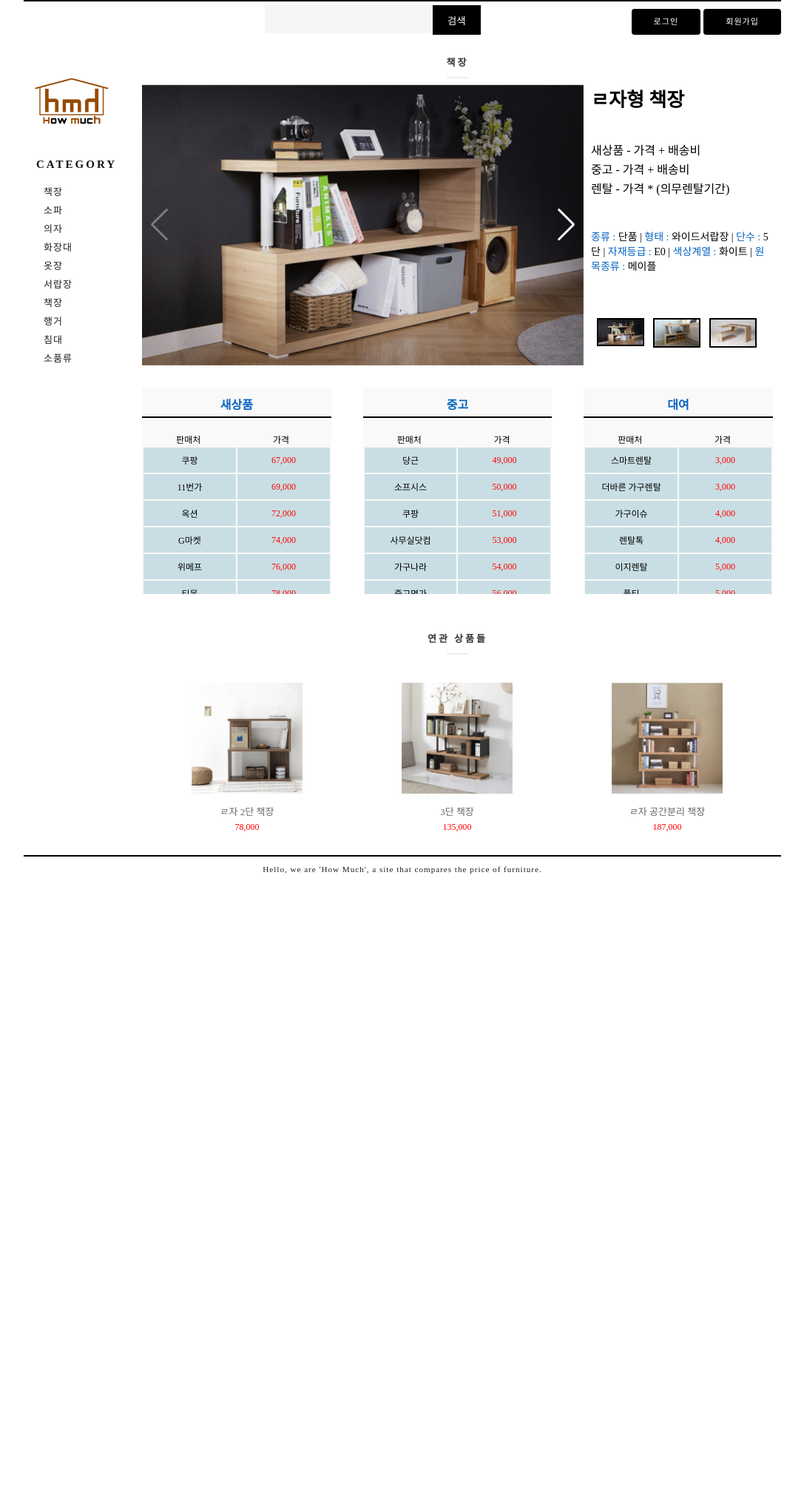
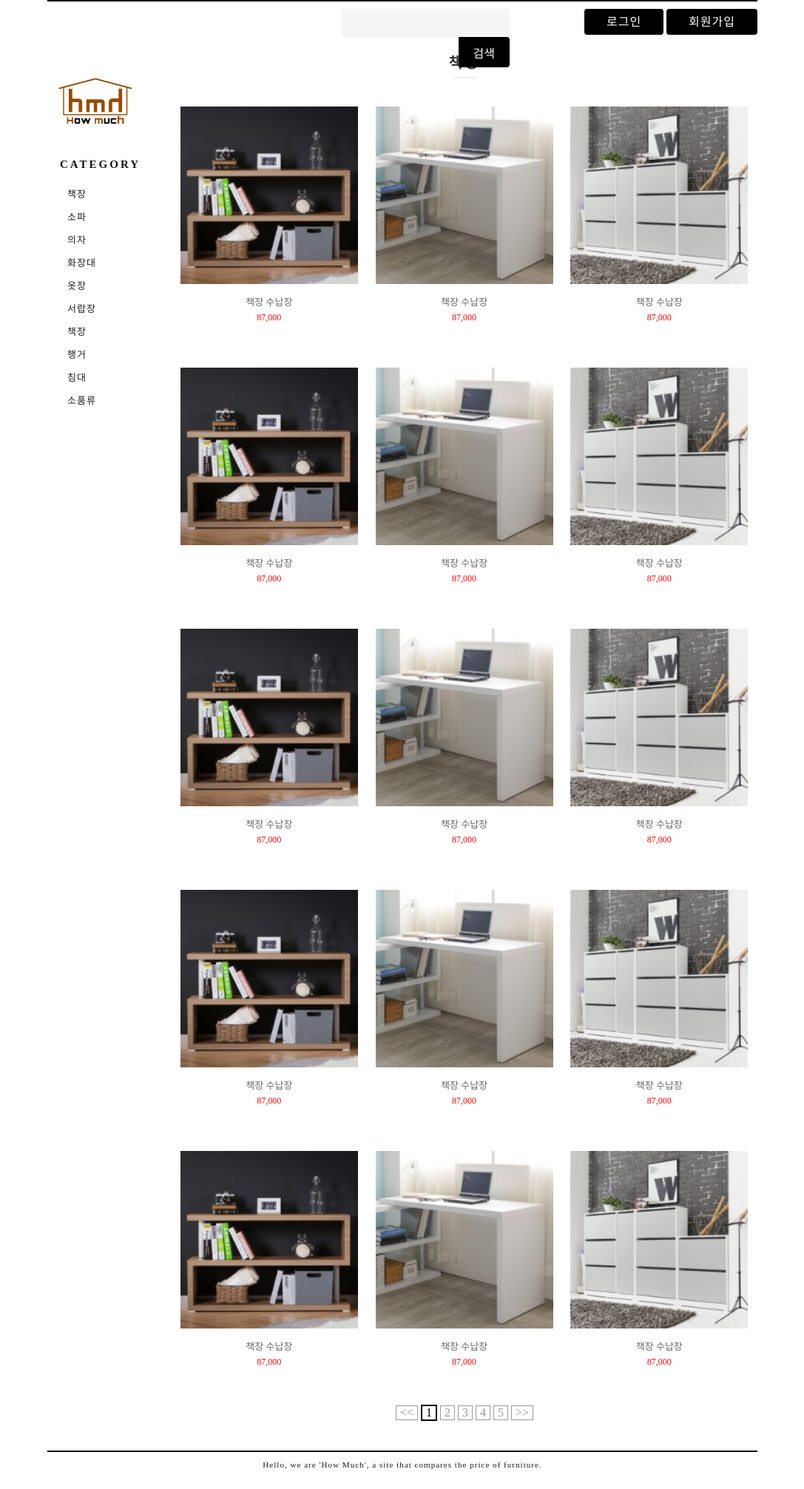
Before and after one commit to bongj9/h_d, a Django app: template user/templates/origin/nav_list.html in a window 1280 px wide. Shown: the whole page at 74% size, without its empty margins (96-1183 px from the left). Before the commit the page ends 1181 px from the top, so only its background shows below. Run offline with Django 4.2, Linux system fonts and the light colour scheme; the template is opened without the code that fills it, so the values that code supplies are empty; parts of the project's set-up code (start-up, migrations or seed data) failed here and were passed over.

Commit message:
전체적인 폼과 세부사항 변경

```diff
--- a/user/templates/css/style.css
+++ b/user/templates/css/style.css
@@ -2,19 +2,22 @@
 /* 클래스명 생성은 자기 맘대로 ㅋ 알아볼수 있게만 */
 body{margin:0;padding:0;}
 a{text-decoration: none;}/* 링크 밑줄 없애기 */
-.full_width{width:1024px;margin:0 auto;}/* 각 페이지 가로 사이즈 지정 */
+.full_width{width:75%;margin:0 auto;}/* 각 페이지 가로 사이즈 지정 */
 /* margin:0 auto; 가운데로 마진 패딩(padding) 둘다 똑같이 값을 줄수 있음, 위 오른쪽 아래 왼쪽 시계방향으로 */
 
 /* 상단 검색과 로그인 회원가입 버튼이 있는 영역 */
 /* main */
 .top_fixed{width:100%;position:fixed;z-index:99;background:#fff;}
-.top_block{border-top:2px solid #000;text-align:right;padding:5px 0 5px 0;}
+.top_block{border-top:2px solid #000;text-align:right;padding:10px 0 10px 0;}
 /* 검색창 수정 */
-.top_block .search{padding:10px;border:0;background:#f5f5f5;vertical-align: top;font-size:16px}
-.top_block input[type=submit]{background:#000;color:#fff;padding:10.5px  20px;border:0;margin: 0 200px 0 0;}
+/* 검색창을 화면에 따라 가운데로 하기 위해 적용 */
+.top_block {position: relative;}
+.top_block .search_location{position:absolute;width:290px;left:50%;transform: translate(-50%, 0);}
+.top_block .search_location .search{padding:10px;border:0;background:#f5f5f5;vertical-align: top;font-size:16px;border-radius:4px 0 0 4px;}
+.top_block .search_location input[type=submit]{background:#000;font-size:16px;color:#fff;padding:8.5px  20px;border:0;margin:0;border-radius:0 4px 4px 0;cursor:pointer;}
 /* input[type=submit] 인풋들 중에 타입이 submit을 지정 input중에 타입이 text, password 이것이 있어서 지정을 해줘야 함*/
 
-.top_block .bt_login_join{color:#fff;background:#000;display:inline-block;padding:10px 30px;font-size:11.1px;font-weight:400;line-height:15px;height:15px;word-spacing:0px;letter-spacing:1px;text-decoration:none;margin:0 0 2px;text-align:center;border-radius:4px}
+.top_block .bt_login_join{color:#fff;background:#000;display:inline-block;padding:10px 30px;font-size:16px;font-weight:400;line-height:15px;height:15px;word-spacing:0px;letter-spacing:1px;text-decoration:none;margin:0 0 2px;text-align:center;border-radius:4px}
 
 /* 왼쪽 영역 */
 header{float:left;width:160px;padding:0 40px 0 10px;box-sizing:border-box;position:fixed;margin:53px 0 0;}
@@ -33,13 +36,14 @@ h2{text-align:left;font-size:9px;font-weight:700;color:#111;letter-spacing:3px;t
 .swiper-slide img {display: block;width: 100%;height:100%;object-fit: cover;}
 
 /* 메인 상품리스트, 카테고리 상품리스트 공통으로 사용함  */
-main{float:left;width:853px;margin:54px 0 0 160px;}/* header와 main에 float를 주고 상위 div에  clear-both클래스를 줌 */
-main .product_img_price{float:left;margin:30px 67px;text-align:center;}/* 이미지와 가격이 있는 영역*/
-main .product_img_price img{width:150px;}/* 이미지 */
+main{float:left;width:853px;margin:54px 0 0 17.5%;}/* header와 main에 float를 주고 상위 div에  clear-both클래스를 줌 */
+main .product_img_price{float:left;width:30.3%;margin:30px 1.5%;text-align:center;}/* 이미지와 가격이 있는 영역*/
+main .product_img_price img{width:100%;}/* 이미지 */
 main .product_img_price .pro_title{margin:10px 0 5px;font-size:13px;color:#000;}
 main .product_img_price .pro_title{color:#666}
 main .product_img_price .pro_price{font-size:12px;color:red;}
 main .product_img_price .pro_price:hover{color:red;}/* a태그를 사용하면 hover를 사용해서 마우스를 올렸을때 색을 지정을 해줘야 함 기본은 보라색 */
+main .product_list{width:100%;}
 main .product_list:after{content:'';display:block;clear:both}/* 위의 레이아웃 잡을때 사용하는것과 비슷 */
 
 /* 하단 주소부분엔 address 태그를 씀 */
@@ -64,7 +68,7 @@ p{text-align:center}
 .loginjoin_box .login_btn{width:390px;font-size:11px;height: 40px;line-height: 38px;border-radius:22px;display: block;margin: 10px auto;text-align: center;color: #fff;position: relative;background: #2c3546;border: 2px solid #2c3546;opacity: 1;box-shadow: 0 2px 5px rgb(50 50 50 / 20%);}
 
 /* 카테고리 타이틀 */
-.category_title{position: relative;text-align:center;font:700 13px/20px Lato,Nanum Gothic;letter-spacing: 3px;color: #333;margin:20px 0;}
+.category_title{position: relative;text-align:center;font:700 20px/20px Lato,Nanum Gothic;letter-spacing: 3px;color: #333;margin:20px 0;}
 .category_title:after {display: block;content: "";position: absolute;left: 50%;top:30px;margin: 0 0 0 -15px;
     width: 30px;height: 2px;background: #eee;}
 /* 페이지 영역 */
@@ -103,15 +107,15 @@ p{text-align:center}
 .product_used,
 .product_rental{float:left;width:30%;margin:0;background:#f9f9f9;}
 .product_used{margin:0 5%}
-.pro_nur{color:#0563c1;border-bottom:2px solid #000;font-size:16px;font-weight:600;text-align: center;padding: 10px 5px 5px;margin:0 0 20px}
+.pro_nur{color:#000;border-bottom:2px solid #000;font-size:16px;font-weight:600;text-align: center;padding: 10px 5px 5px;margin:0 0 20px}
 .pro_nur_t:after {display: block;content: "";clear:both}
-.pro_nur_t .bp{float:left;width:47%;margin:0 1%;border-bottom:0px solid #000;text-align:center;font-size:12px;}
+.pro_nur_t .bp{float:left;width:47%;margin:0 1%;border-bottom:2px solid #000;text-align:center;font-size:12px;padding:0 0 5px;}
 /* 스크롤 바 */
 .product_new_used_rental .scroll{width:100%;height:200px;overflow:auto;-ms-overflow-style: none;}
 .product_new_used_rental .scroll::-webkit-scrollbar{width: 5px;}
 .product_new_used_rental .scroll::-webkit-scrollbar-thumb {height:30%;background: #000;border-radius: 10px;}
 .product_new_used_rental .scroll table{border:0;width:100%;}
-.product_new_used_rental .scroll table td{background:#c9dee4;color:#000;width:50%;font-size:12px;padding:8px 0;text-align:center;}
+.product_new_used_rental .scroll table td{background:#f5f5dc;color:#000;width:50%;font-size:12px;padding:8px 0;text-align:center;}
 .scroll table td:nth-child(even){color:red;} /* 가격만 빨간색으로 적용 */
 .lock_line{height:50px;padding:10px 0}
 
@@ -121,16 +125,16 @@ header nav{}
 h2{text-align:left;font-size:9px;font-weight:700;color:#111;letter-spacing:3px;text-transform:uppercase;margin:20px 7px 10px;}
 .nav{list-style: none;padding:0 0 0 10px}
 .nav li{}
-.nav li a{color:#1e1e1e;display: block;padding: 5px 7px;font-size: 13px;font-weight: 400;line-height: 15px;height: 15px;word-spacing: 0px;letter-spacing: 1px;text-decoration: none;margin: 0;}
+.nav li a{color:#1e1e1e;display: block;padding: 8px 7px;font-size: 13px;font-weight: 400;line-height: 15px;height: 15px;word-spacing: 0px;letter-spacing: 1px;text-decoration: none;margin: 0;}
 .clear-both:after{content:'';display:block;clear:both}
-main{float:left;width:853px}
+main{float:left;width:82.5%}
 
 
 footer{border-top:2px solid #000;padding:5px 0;}
 address{font-style:normal;color:#1e1e1e;display: block;padding: 5px 7px 20px;font-size: 11.1px;font-weight: 400;line-height: 15px;height: 15px;word-spacing: 0px;letter-spacing: 1px;margin: 0;text-align:center}
 
 /* loginjoin_box */
-.sub_page{float:left;width:853px;background:#e3e5e9;margin:54px 0 0 160px;}
+.sub_page{float:left;width:82.5%;background:#e3e5e9;margin:54px 0 0 17.5%;}
 .loginjoin_box{background:#fff;width:450px;margin:100px auto 180px;padding:20px 0 50px;box-shadow: 0 0 15px rgb(0 0 0 / 10%);} /*흰색칸*/
 .loginjoin_box h2{font-size: medium; text-align:center;margin:10px 0 20px;}
 .loginjoin_box h5{text-align: center; margin-top: 1.5px; margin-bottom: -1px; font-weight: 380;}
--- a/user/templates/js/product_detail.js
+++ b/user/templates/js/product_detail.js
@@ -1,5 +1,3 @@
-src="https://cdn.jsdelivr.net/npm/swiper/swiper-bundle.min.js"
-
     // <!-- Initialize Swiper -->
 var swiper = new Swiper(".mySwiper", {
         spaceBetween: 10,
--- a/user/templates/origin/nav_list.html
+++ b/user/templates/origin/nav_list.html
@@ -3,21 +3,21 @@
  <head>
   <meta charset="utf-8" />
   <meta name="viewport" content="width=device-width, initial-scale=1, minimum-scale=1, maximum-scale=1" />
-  <title>상세페이지</title>
+  <title>상품리스트</title>
   <meta name="Generator" content="EditPlus">
   <meta name="Author" content="">
   <meta name="Keywords" content="">
   <meta name="Description" content="">
   <link rel="stylesheet" href="../css/style.css">
   <link rel="stylesheet" href="https://cdn.jsdelivr.net/npm/swiper/swiper-bundle.min.css" />
-     <script> src="js/product_detail.js"</script>
  </head>
 
  <body>
-
    <div class="top_fixed">
       <div class="top_block full_width">
-			<input type="text" class="search"><input type="submit" value="검색">
+         <div class="search_location">
+			<input type="text" class="search"><input type="submit" value="검색" onclick="location.href='search.html'">
+		</div>
          <a href="login.html" class="bt_login_join">로그인</a>
          <a href="signup.html" class="bt_login_join">회원가입</a>
       </div>
@@ -47,178 +47,104 @@
          <div class="category_title">책장</div>
 
 
-			<div class="product_detail">
-				<div class="product_detail_img">
-					<!-- Swiper -->
-					<div style="--swiper-navigation-color: #fff; --swiper-pagination-color: #fff"
-					  class="swiper mySwiper2 big_img">
-					  <div class="swiper-wrapper">
-						<div class="swiper-slide">
-						  <img src="../img/slide.png" />
+         <div class="product_list">
+            <a href="product_detail.html" class="product_img_price">
+               <img src="../img/list_product01.jpg">
+               <div class="pro_title">책장 수납장</div>
+               <div class="pro_price">87,000</div>
+            </a>
+            <a href="product_detail.html" class="product_img_price">
+               <img src="../img/list_product02.jpg">
+               <div class="pro_title">책장 수납장</div>
+               <div class="pro_price">87,000</div>
+            </a>
+            <a href="product_detail.html" class="product_img_price">
+               <img src="../img/list_product03.jpg">
+               <div class="pro_title">책장 수납장</div>
+               <div class="pro_price">87,000</div>
+            </a>
          </div>
-						<div class="swiper-slide">
-						  <img src="../img/slide1.png" />
-						</div>
-						<div class="swiper-slide">
-						  <img src="../img/slide2.png" />
-						</div>
-					  </div>
-					  <div class="swiper-button-next"></div>
-					  <div class="swiper-button-prev"></div>
-					</div>
-					<div class="pro_bts_r">
-						<div class="pro_bts_a">
-							<div thumbsSlider="" class="swiper mySwiper">
-							  <div class="swiper-wrapper">
-								<div class="swiper-slide small_img_bt">
-								  <img src="../img/slide.png" />
-								</div>
-								<div class="swiper-slide small_img_bt">
-								  <img src="../img/slide1.png" />
-								</div>
-								<div class="swiper-slide small_img_bt">
-								  <img src="../img/slide2.png" />
-								</div>
-							  </div>
-							</div>
-						</div>
-					</div>
-					<!-- Swiper //-->
-				</div>
-				<div class="product_detail_centent">
-					<div class="pro_title">ㄹ자형 책장</div>
-
-					<div class="pro_exp">
-						새상품 - 가격 + 배송비<br>
-						중고 - 가격 + 배송비<br>
-						렌탈 - 가격 * (의무렌탈기간)
-					</div>
-
-					<div class="pro_exp2">
-						<span>종류 :</span> 단품 | <span>형태 :</span> 와이드서랍장 | <span>단수 :</span> 5단 | <span>자재등급 :</span> E0 | <span>색상계열 :</span> 화이트 | <span>원목종류 :</span> 메이플</div>
-				</div>
-			</div>
-
-			<div class="product_new_used_rental">
-				<div class="product_new">
-					<div class="pro_nur">새상품</div>
-					<div class="pro_nur_t">
-						<div class="bp">판매처</div>
-						<div class="bp">가격</div>
-					</div>
-					<div class="scroll">
-
-						<table>
-							<tr>
-								<td>쿠팡</td><td>67,000</td>
-							</tr>
-							<tr>
-								<td>11번가</td><td>69,000</td>
-							</tr>
-							<tr>
-								<td>옥션</td><td>72,000</td>
-							</tr>
-							<tr>
-								<td>G마켓</td><td>74,000</td>
-							</tr>
-							<tr>
-								<td>위메프</td><td>76,000</td>
-							</tr>
-							<tr>
-								<td>티몬</td><td>78,000</td>
-							</tr>
-						</table>
-
-					</div>
-				</div>
-				<div class="product_used">
-					<div class="pro_nur">중고</div>
-					<div class="pro_nur_t">
-						<div class="bp">판매처</div>
-						<div class="bp">가격</div>
-					</div>
-					<div class="scroll">
-
-						<table>
-							<tr>
-								<td>당근</td><td>49,000</td>
-							</tr>
-							<tr>
-								<td>소프시스</td><td>50,000</td>
-							</tr>
-							<tr>
-								<td>쿠팡</td><td>51,000</td>
-							</tr>
-							<tr>
-								<td>사무실닷컴</td><td>53,000</td>
-							</tr>
-							<tr>
-								<td>가구나라</td><td>54,000</td>
-							</tr>
-							<tr>
-								<td>중고명가</td><td>56,000</td>
-							</tr>
-						</table>
-
-					</div>
-				</div>
-				<div class="product_rental">
-					<div class="pro_nur">대여</div>
-					<div class="pro_nur_t">
-						<div class="bp">판매처</div>
-						<div class="bp">가격</div>
-					</div>
-					<div class="scroll">
-
-						<table>
-							<tr>
-								<td>스마트렌탈</td><td>3,000</td>
-							</tr>
-							<tr>
-								<td>더바른 가구렌탈</td><td>3,000</td>
-							</tr>
-							<tr>
-								<td>가구이슈</td><td>4,000</td>
-							</tr>
-							<tr>
-								<td>렌탈톡</td><td>4,000</td>
-							</tr>
-							<tr>
-								<td>이지렌탈</td><td>5,000</td>
-							</tr>
-							<tr>
-								<td>풀티</td><td>5,000</td>
-							</tr>
-						</table>
-
-					</div>
-				</div>
-            </div>
-
-
-
-			<div class="block_line"><!-- 간격 --></div>
-
-
-
-			<div class="category_title">연관 상품들</div>
 
          <div class="product_list">
             <a href="product_detail.html" class="product_img_price">
-					<img src="../img/slide4.png">
-					<div class="pro_title">ㄹ자 2단 책장</div>
-					<div class="pro_price">78,000</div>
+               <img src="../img/list_product01.jpg">
+               <div class="pro_title">책장 수납장</div>
+               <div class="pro_price">87,000</div>
             </a>
             <a href="product_detail.html" class="product_img_price">
-					<img src="../img/slide3.png">
-					<div class="pro_title">3단 책장</div>
-					<div class="pro_price">135,000</div>
+               <img src="../img/list_product02.jpg">
+               <div class="pro_title">책장 수납장</div>
+               <div class="pro_price">87,000</div>
             </a>
             <a href="product_detail.html" class="product_img_price">
-					<img src="../img/slide5.png">
-					<div class="pro_title">ㄹ자 공간분리 책장</div>
-					<div class="pro_price">187,000</div>
+               <img src="../img/list_product03.jpg">
+               <div class="pro_title">책장 수납장</div>
+               <div class="pro_price">87,000</div>
             </a>
+         </div>
+
+         <div class="product_list">
+            <a href="product_detail.html" class="product_img_price">
+               <img src="../img/list_product01.jpg">
+               <div class="pro_title">책장 수납장</div>
+               <div class="pro_price">87,000</div>
+            </a>
+            <a href="product_detail.html" class="product_img_price">
+               <img src="../img/list_product02.jpg">
+               <div class="pro_title">책장 수납장</div>
+               <div class="pro_price">87,000</div>
+            </a>
+            <a href="product_detail.html" class="product_img_price">
+               <img src="../img/list_product03.jpg">
+               <div class="pro_title">책장 수납장</div>
+               <div class="pro_price">87,000</div>
+            </a>
+         </div>
+
+         <div class="product_list">
+            <a href="product_detail.html" class="product_img_price">
+               <img src="../img/list_product01.jpg">
+               <div class="pro_title">책장 수납장</div>
+               <div class="pro_price">87,000</div>
+            </a>
+            <a href="product_detail.html" class="product_img_price">
+               <img src="../img/list_product02.jpg">
+               <div class="pro_title">책장 수납장</div>
+               <div class="pro_price">87,000</div>
+            </a>
+            <a href="product_detail.html" class="product_img_price">
+               <img src="../img/list_product03.jpg">
+               <div class="pro_title">책장 수납장</div>
+               <div class="pro_price">87,000</div>
+            </a>
+         </div>
+
+         <div class="product_list">
+            <a href="product_detail.html" class="product_img_price">
+               <img src="../img/list_product01.jpg">
+               <div class="pro_title">책장 수납장</div>
+               <div class="pro_price">87,000</div>
+            </a>
+            <a href="product_detail.html" class="product_img_price">
+               <img src="../img/list_product02.jpg">
+               <div class="pro_title">책장 수납장</div>
+               <div class="pro_price">87,000</div>
+            </a>
+            <a href="product_detail.html" class="product_img_price">
+               <img src="../img/list_product03.jpg">
+               <div class="pro_title">책장 수납장</div>
+               <div class="pro_price">87,000</div>
+            </a>
+         </div>
+
+         <div class="page-block">
+            <a href="nav_list.html"> << </a>
+            <a href="nav_list.html" class="on">1</a>
+            <a href="nav_list.html">2</a>
+            <a href="nav_list.html">3</a>
+            <a href="nav_list.html">4</a>
+            <a href="nav_list.html">5</a>
+            <a href="nav_list.html"> >> </a>
          </div>
       </main>
    </div>
@@ -229,10 +155,6 @@
       </address>
    </footer>
 
-<!-- Swiper JS -->
-    <script src="https://cdn.jsdelivr.net/npm/swiper/swiper-bundle.min.js"></script>
-	<script src="../js/product_detail.js"></script>
-
 
  </body>
 </html>
--- a/user/templates/origin/search.html
+++ b/user/templates/origin/search.html
@@ -17,7 +17,9 @@
     <div class="top_fixed">
 		<div class="top_block full_width">
 <!--			<a href="search.html" class="bt_search_page">-->
-                <input type="text" class="search"><input type="submit" value="검색">
+           <div class="search_location">
+				<input type="text" class="search"><input type="submit" value="검색" onclick="location.href='search.html'">
+			</div>
 <!--            </a>-->
 			<a href="login.html" class="bt_login_join">로그인</a>
 			<a href="signup.html" class="bt_login_join">회원가입</a>
```
Also changed, not shown: user/templates/origin/home.html (+7 -24 lines), user/templates/origin/login.html (+5 -3 lines), user/templates/origin/product_detail.html (+5 -4 lines), user/templates/origin/signup.html (+6 -4 lines), 1 other file. Lines whose indentation alone changed are shown as unchanged.
